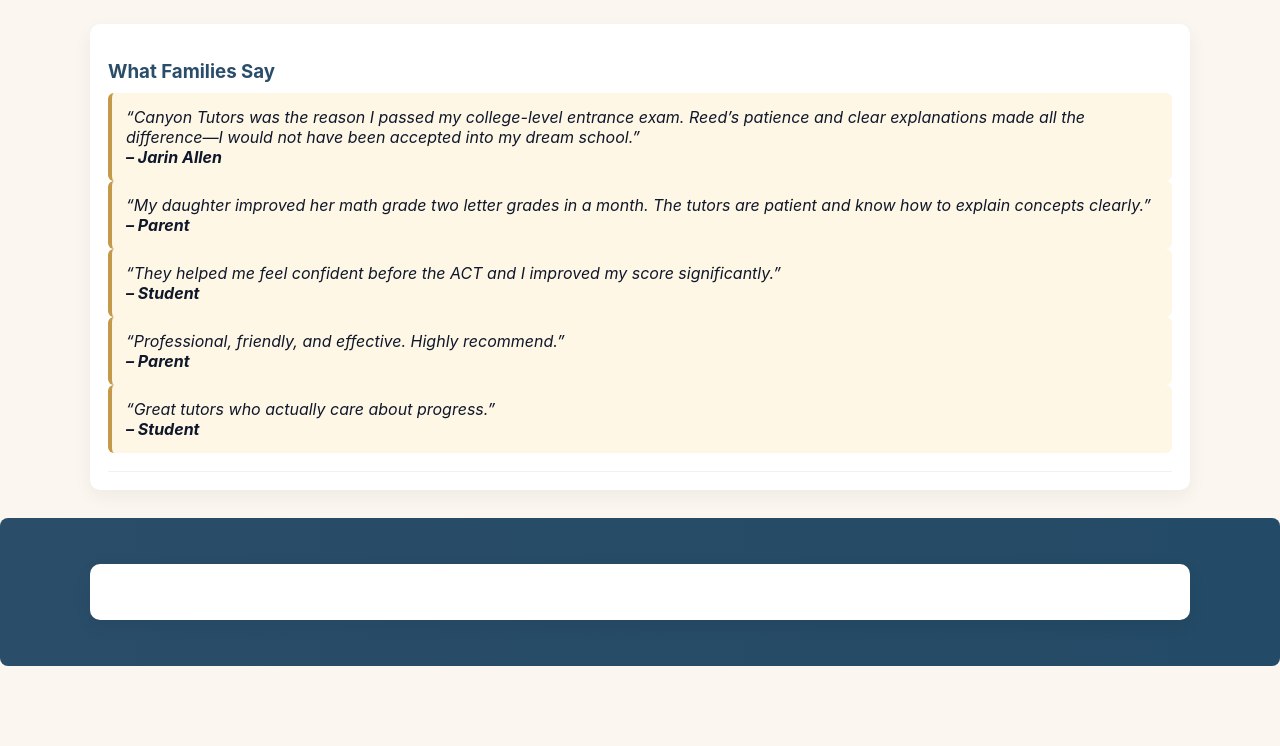
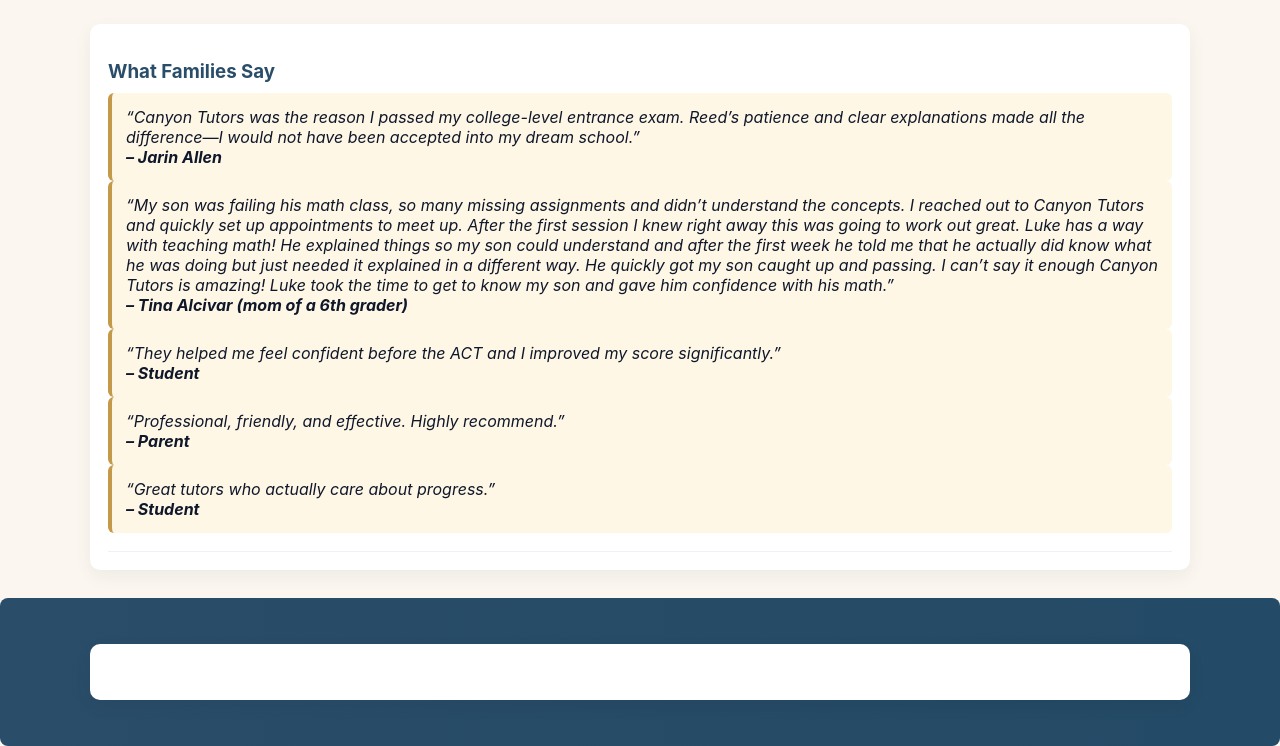
Before and after one commit to reedlaker1-ctrl/Canyon-tutors, a plain HTML site: page testimonials.html in a window 1280 px wide. Shown: the part 96-842 px from the top of the page. Before the commit the page ends 800 px from the top, so only its background shows below. Drawn offline with Linux system fonts and the light colour scheme.

Commit message:
add testimonial

```diff
--- a/testimonials.html
+++ b/testimonials.html
@@ -22,7 +22,7 @@
     <h3>What Families Say</h3>
     <div style="margin-top:10px;">
       <div class="testimonial">“Canyon Tutors was the reason I passed my college-level entrance exam. Reed’s patience and clear explanations made all the difference—I would not have been accepted into my dream school.”<br><strong>– Jarin Allen</strong></div>
-      <div class="testimonial">“My daughter improved her math grade two letter grades in a month. The tutors are patient and know how to explain concepts clearly.”<br><strong>– Parent</strong></div>
+      <div class="testimonial">“My son was failing his math class, so many missing assignments and didn’t understand the concepts. I reached out to Canyon Tutors and quickly set up appointments to meet up. After the first session I knew right away this was going to work out great. Luke has a way with teaching math! He explained things so my son could understand and after the first week he told me that he actually did know what he was doing but just needed it explained in a different way. He quickly got my son caught up and passing. I can’t say it enough Canyon Tutors is amazing! Luke took the time to get to know my son and gave him confidence with his math.”<br><strong>– Tina Alcivar (mom of a 6th grader) </strong></div>
       <div class="testimonial">“They helped me feel confident before the ACT and I improved my score significantly.”<br><strong>– Student</strong></div>
       <div class="testimonial">“Professional, friendly, and effective. Highly recommend.”<br><strong>– Parent</strong></div>
       <div class="testimonial">“Great tutors who actually care about progress.”<br><strong>– Student</strong></div>
```
